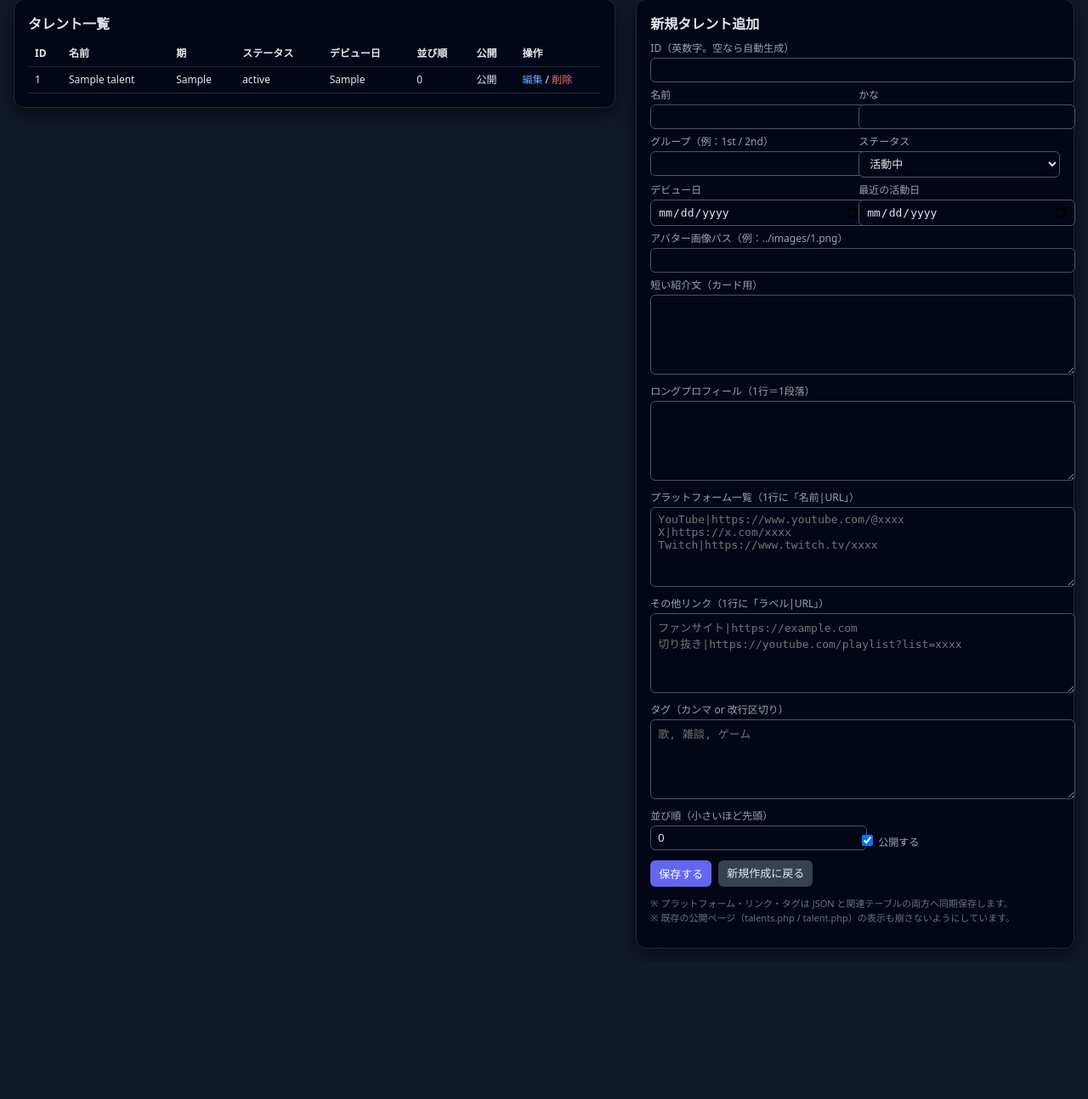
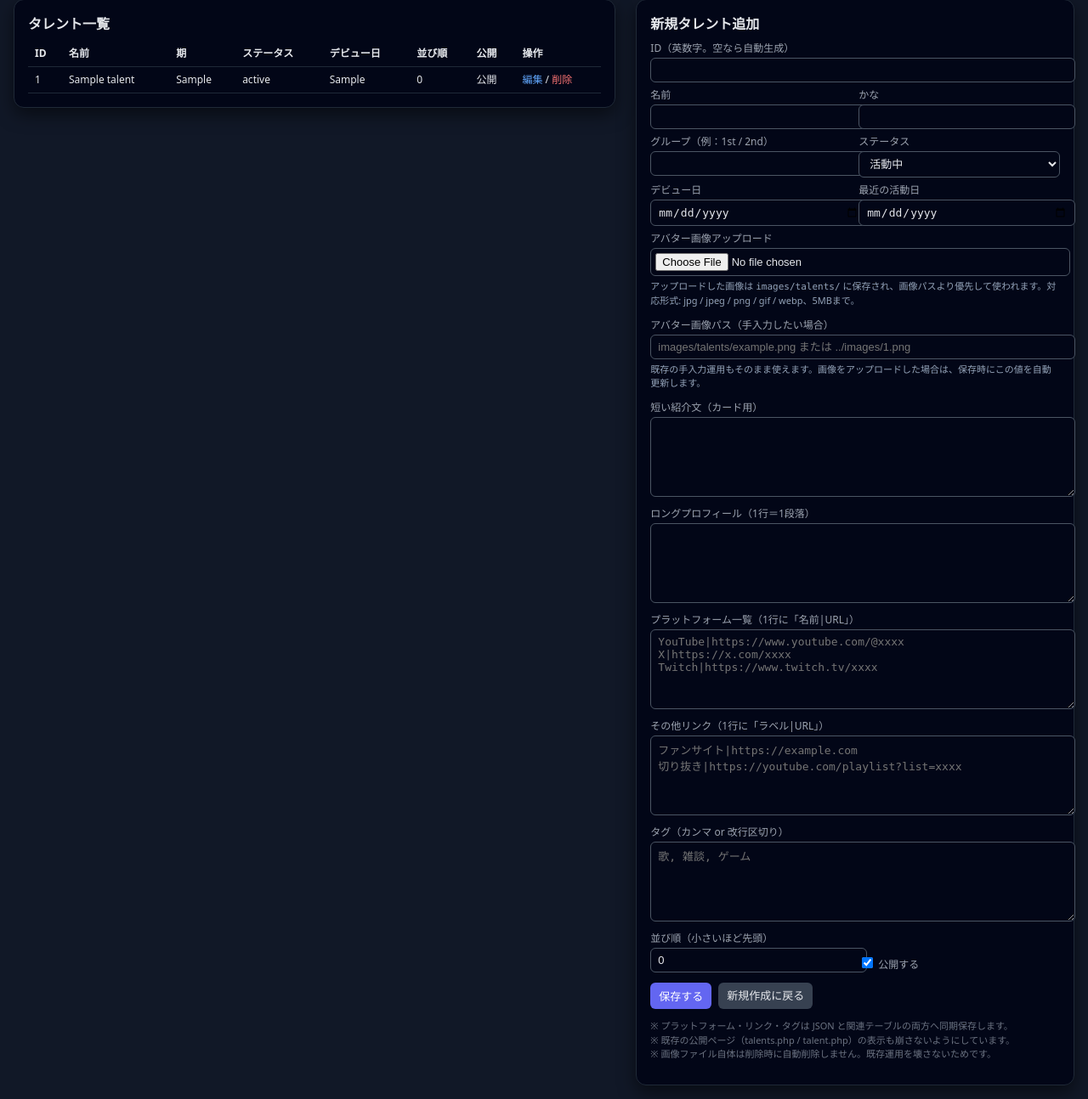
Before and after one commit to shuu3126/coroproject.hp, a PHP site: page /html/admin/talents.php in a window 1280 px wide. Shown: the part 90-1384 px from the top of the page at 85% size. Before the commit the page ends 1212 px from the top, so only its background shows below. Run offline with PHP 8.4, Linux system fonts and the light colour scheme; tables that the repository leaves empty or names only in its code hold one stand-in row (values such as "Sample post").

Commit message:
Update talents.php

```diff
--- a/html/admin/talents.php
+++ b/html/admin/talents.php
@@ -185,6 +185,89 @@ function fetchLinkRows(PDO $pdo, string $talentId): array {
     return $stmt->fetchAll(PDO::FETCH_ASSOC) ?: [];
 }
 
+function ensureTalentImageDir(): array {
+    $rootDir = dirname(__DIR__, 2);
+    $relativeDir = 'images/talents';
+    $absoluteDir = $rootDir . DIRECTORY_SEPARATOR . 'images' . DIRECTORY_SEPARATOR . 'talents';
+
+    if (!is_dir($absoluteDir)) {
+        if (!mkdir($absoluteDir, 0775, true) && !is_dir($absoluteDir)) {
+            throw new RuntimeException('画像保存フォルダを作成できませんでした: ' . $absoluteDir);
+        }
+    }
+
+    if (!is_writable($absoluteDir)) {
+        throw new RuntimeException('画像保存フォルダに書き込みできません: ' . $absoluteDir);
+    }
+
+    return [$absoluteDir, $relativeDir];
+}
+
+function normalizeFileStem(string $value): string {
+    $value = preg_replace('/[^a-zA-Z0-9\-_]+/u', '-', trim($value));
+    $value = trim((string)$value, '-_');
+    $value = strtolower(substr((string)$value, 0, 50));
+    return $value !== '' ? $value : 'talent';
+}
+
+function saveAvatarUpload(array $file, string $baseName): ?string {
+    if (!isset($file['error'])) {
+        return null;
+    }
+
+    if ((int)$file['error'] === UPLOAD_ERR_NO_FILE) {
+        return null;
+    }
+
+    if ((int)$file['error'] !== UPLOAD_ERR_OK) {
+        throw new RuntimeException('画像アップロードに失敗しました。（エラーコード: ' . (int)$file['error'] . '）');
+    }
+
+    if (!isset($file['tmp_name']) || !is_uploaded_file($file['tmp_name'])) {
+        throw new RuntimeException('アップロードされた画像ファイルを確認できませんでした。');
+    }
+
+    if (!empty($file['size']) && (int)$file['size'] > 5 * 1024 * 1024) {
+        throw new RuntimeException('画像サイズは5MB以下にしてください。');
+    }
+
+    $allowedExts = ['jpg', 'jpeg', 'png', 'gif', 'webp'];
+    $originalName = (string)($file['name'] ?? '');
+    $ext = strtolower(pathinfo($originalName, PATHINFO_EXTENSION));
+
+    if ($ext === '' || !in_array($ext, $allowedExts, true)) {
+        $finfo = function_exists('finfo_open') ? finfo_open(FILEINFO_MIME_TYPE) : false;
+        $mime = $finfo ? finfo_file($finfo, $file['tmp_name']) : '';
+        if ($finfo) {
+            finfo_close($finfo);
+        }
+
+        $mimeMap = [
+            'image/jpeg' => 'jpg',
+            'image/png'  => 'png',
+            'image/gif'  => 'gif',
+            'image/webp' => 'webp',
+        ];
+        $ext = $mimeMap[$mime] ?? '';
+    }
+
+    if ($ext === '' || !in_array($ext, $allowedExts, true)) {
+        throw new RuntimeException('アップロードできる画像形式は jpg / jpeg / png / gif / webp のみです。');
+    }
+
+    [$absoluteDir, $relativeDir] = ensureTalentImageDir();
+
+    $stem = normalizeFileStem($baseName);
+    $filename = $stem . '-' . date('YmdHis') . '-' . substr(bin2hex(random_bytes(4)), 0, 8) . '.' . $ext;
+    $destination = $absoluteDir . DIRECTORY_SEPARATOR . $filename;
+
+    if (!move_uploaded_file($file['tmp_name'], $destination)) {
+        throw new RuntimeException('画像ファイルを保存できませんでした。');
+    }
+
+    return $relativeDir . '/' . $filename;
+}
+
 $errorMessage = '';
 
 // ===== 削除 =====
@@ -257,6 +340,13 @@ if ($_SERVER['REQUEST_METHOD'] === 'POST') {
         } else {
             if (talentIdExists($pdo, $id)) {
                 $id = generateSafeTalentId($pdo, $id);
+            }
+        }
+
+        if (!empty($_FILES['avatar_file'])) {
+            $uploadedAvatarPath = saveAvatarUpload($_FILES['avatar_file'], $id !== '' ? $id : $name);
+            if ($uploadedAvatarPath !== null) {
+                $avatar = $uploadedAvatarPath;
             }
         }
 
@@ -422,9 +512,10 @@ $allTalents = $stmt->fetchAll(PDO::FETCH_ASSOC);
     .btn{display:inline-block;padding:6px 10px;border-radius:6px;border:none;cursor:pointer;font-size:13px;}
     .btn-primary{background:#6366f1;color:#fff;}
     .btn-secondary{background:#374151;color:#e5e7eb;}
-    input[type="text"],input[type="date"],input[type="number"],textarea,select{
+    input[type="text"],input[type="date"],input[type="number"],input[type="file"],textarea,select{
       width:100%;padding:6px 8px;border-radius:6px;border:1px solid #4b5563;background:#020617;color:#e5e7eb;font-size:13px;
     }
+    input[type="file"]{padding:5px;}
     textarea{min-height:80px;resize:vertical;}
     label{display:block;font-size:12px;margin-top:6px;margin-bottom:2px;color:#9ca3af;}
     .row{display:flex;gap:8px;flex-wrap:wrap;}
@@ -433,6 +524,10 @@ $allTalents = $stmt->fetchAll(PDO::FETCH_ASSOC);
     .error{margin-bottom:8px;font-size:12px;color:#fca5a5;white-space:pre-wrap;}
     .nav{margin-bottom:8px;padding-bottom:6px;border-bottom:1px solid #1f2937;font-size:13px;}
     .nav a{margin-right:12px;}
+    .help{font-size:11px;color:#94a3b8;margin-top:4px;}
+    .preview{margin-top:8px;display:flex;align-items:center;gap:10px;flex-wrap:wrap;}
+    .preview img{width:72px;height:72px;object-fit:cover;border-radius:10px;border:1px solid #334155;background:#0f172a;}
+    .mono{font-family:ui-monospace,SFMono-Regular,Menlo,Monaco,Consolas,monospace;word-break:break-all;}
     @media (max-width:1024px){
       .layout{flex-direction:column;}
     }
@@ -459,7 +554,6 @@ $allTalents = $stmt->fetchAll(PDO::FETCH_ASSOC);
   <?php endif; ?>
 
   <div class="layout">
-    <!-- 一覧 -->
     <div class="panel" style="flex:1.4;max-height:80vh;overflow:auto;min-width:320px;">
       <h2>タレント一覧</h2>
       <table>
@@ -495,10 +589,9 @@ $allTalents = $stmt->fetchAll(PDO::FETCH_ASSOC);
       </table>
     </div>
 
-    <!-- 編集フォーム -->
     <div class="panel" style="flex:1;min-width:320px;">
       <h2><?= $editTalent ? 'タレント編集' : '新規タレント追加' ?></h2>
-      <form method="post" action="talents.php">
+      <form method="post" action="talents.php" enctype="multipart/form-data">
         <input type="hidden" name="mode" value="<?= $editTalent ? 'update' : 'create' ?>">
         <?php if ($editTalent): ?>
           <input type="hidden" name="original_id" value="<?= esc($editTalent['id']) ?>">
@@ -545,8 +638,35 @@ $allTalents = $stmt->fetchAll(PDO::FETCH_ASSOC);
           </div>
         </div>
 
-        <label>アバター画像パス（例：../images/1.png）</label>
-        <input type="text" name="avatar" value="<?= esc($editTalent['avatar'] ?? '') ?>">
+        <label>アバター画像アップロード</label>
+        <input type="file" name="avatar_file" accept="image/jpeg,image/png,image/gif,image/webp">
+        <p class="help">アップロードした画像は <span class="mono">images/talents/</span> に保存され、画像パスより優先して使われます。対応形式: jpg / jpeg / png / gif / webp、5MBまで。</p>
+
+        <label>アバター画像パス（手入力したい場合）</label>
+        <input type="text" name="avatar" value="<?= esc($editTalent['avatar'] ?? '') ?>" placeholder="images/talents/example.png または ../images/1.png">
+        <p class="help">既存の手入力運用もそのまま使えます。画像をアップロードした場合は、保存時にこの値を自動更新します。</p>
+
+        <?php if (!empty($editTalent['avatar'])): ?>
+          <div class="preview">
+            <?php
+              $previewAvatar = $editTalent['avatar'];
+              if (strpos($previewAvatar, '../') === 0) {
+                  $previewSrc = $previewAvatar;
+              } elseif (strpos($previewAvatar, './') === 0) {
+                  $previewSrc = '../' . ltrim(substr($previewAvatar, 2), '/');
+              } elseif (strpos($previewAvatar, 'images/') === 0) {
+                  $previewSrc = '../../' . $previewAvatar;
+              } else {
+                  $previewSrc = $previewAvatar;
+              }
+            ?>
+            <img src="<?= esc($previewSrc) ?>" alt="現在のアバター">
+            <div>
+              <div class="help">現在の画像</div>
+              <div class="mono"><?= esc($editTalent['avatar']) ?></div>
+            </div>
+          </div>
+        <?php endif; ?>
 
         <label>短い紹介文（カード用）</label>
         <textarea name="bio"><?= esc($editTalent['bio'] ?? '') ?></textarea>
@@ -584,7 +704,8 @@ $allTalents = $stmt->fetchAll(PDO::FETCH_ASSOC);
 
       <p style="font-size:11px;color:#6b7280;margin-top:12px;">
         ※ プラットフォーム・リンク・タグは JSON と関連テーブルの両方へ同期保存します。<br>
-        ※ 既存の公開ページ（talents.php / talent.php）の表示も崩さないようにしています。
+        ※ 既存の公開ページ（talents.php / talent.php）の表示も崩さないようにしています。<br>
+        ※ 画像ファイル自体は削除時に自動削除しません。既存運用を壊さないためです。
       </p>
     </div>
   </div>
```
